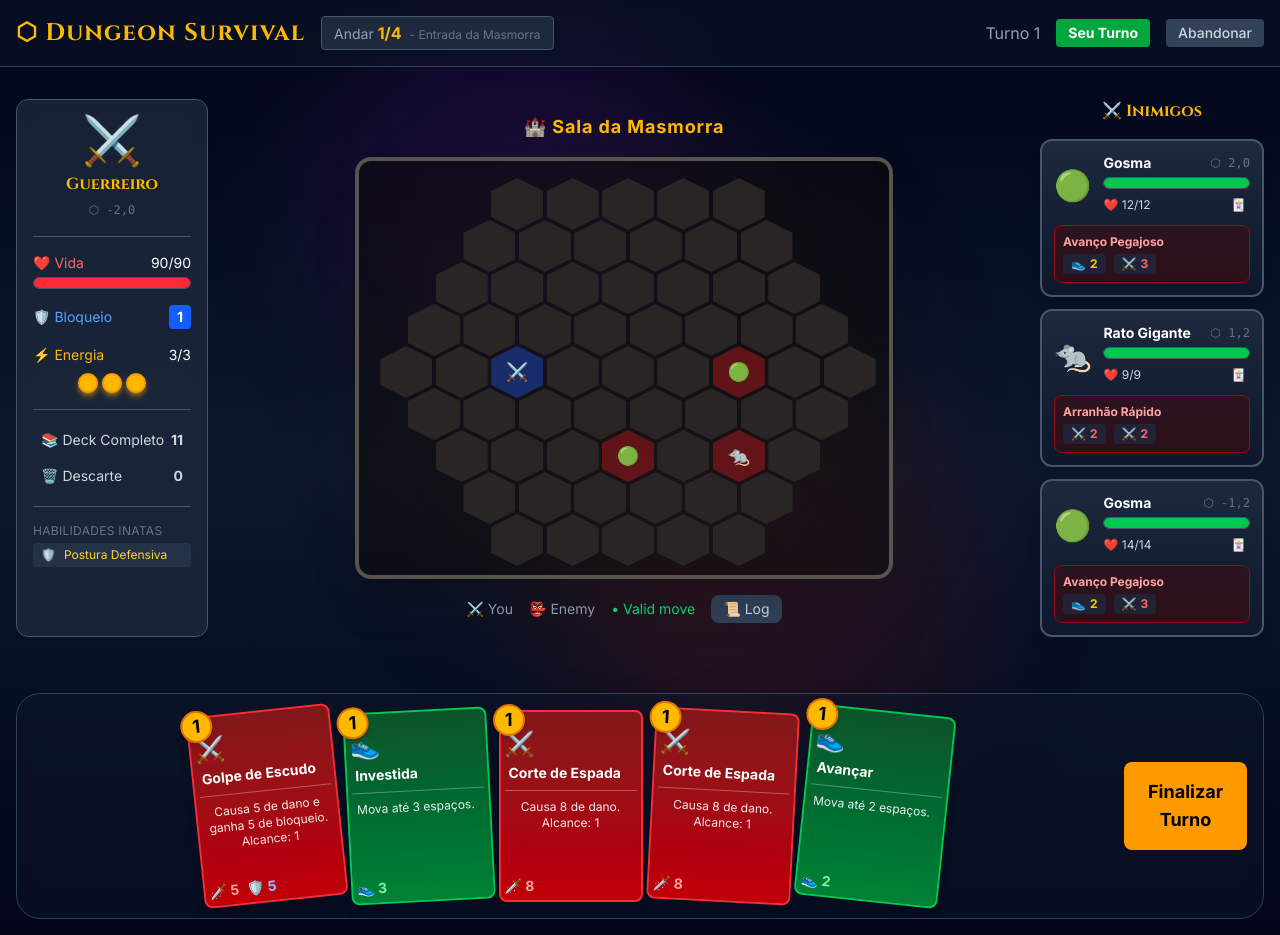
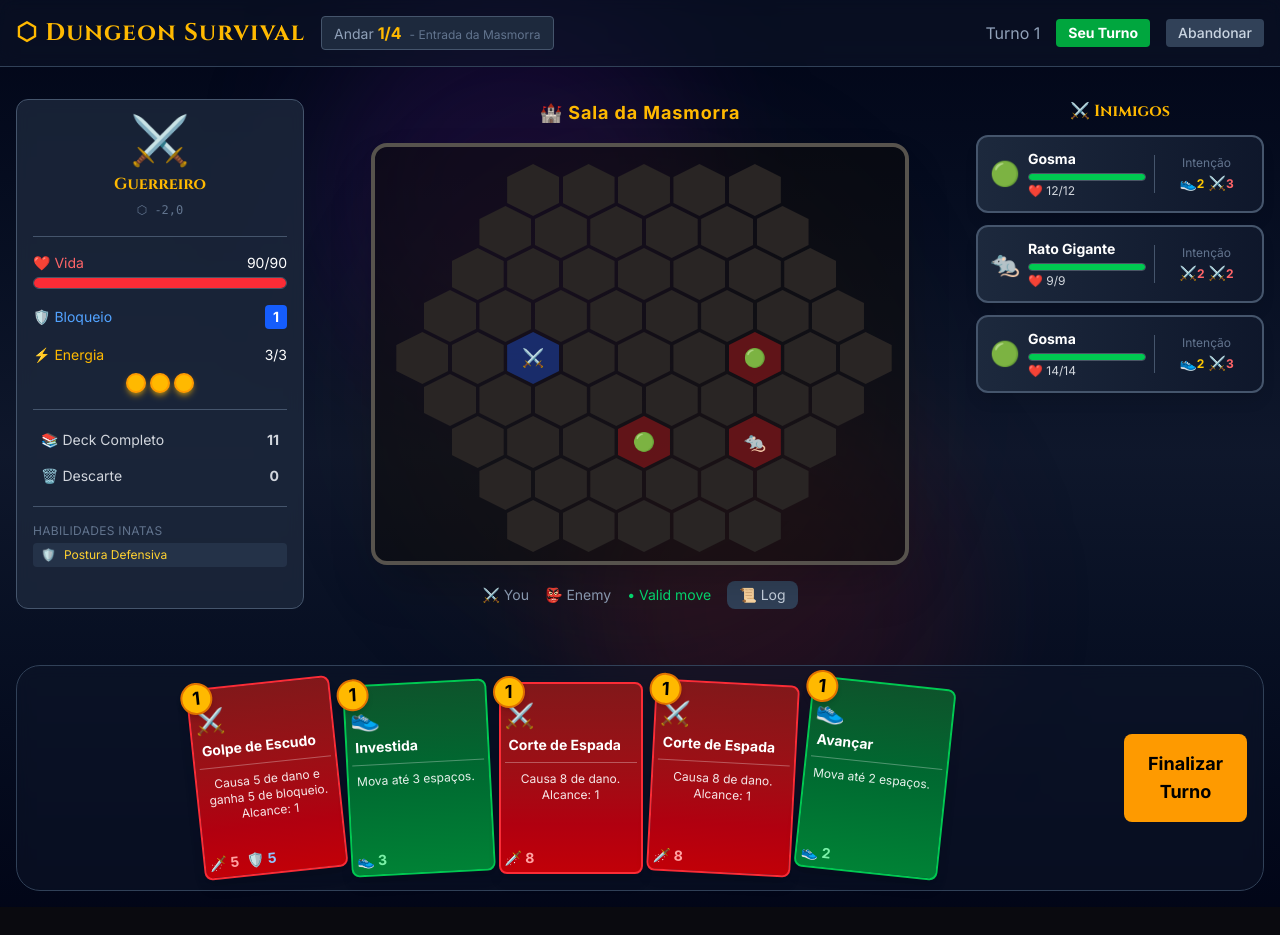
Before and after one commit to ValdineiJunior/dungeon-survival, a Next.js app: page /game in a window 1280 px wide. Both pictures are taken after a click on the button 328 px from the left and 436 px from the top of the page. After the commit the page ends 907 px from the top, so only its background shows below. Built offline with nearby package versions, Linux system fonts and the light colour scheme.

Commit message:
refactor: enhance layout and styling in EnemyCard and GamePage components for improved readability and user experience

```diff
--- a/app/components/EnemyCard.tsx
+++ b/app/components/EnemyCard.tsx
@@ -32,7 +32,7 @@ export function EnemyCard({ enemy, isTargetable, isTargeted, onClick, onViewActi
       onClick={isTargetable ? onClick : undefined}
       className={`
         relative p-3 rounded-xl
-        bg-gradient-to-b from-slate-800 to-slate-900
+        bg-gradient-to-r from-slate-800 to-slate-900
         border-2
         ${isTargetable
           ? 'border-yellow-400 shadow-yellow-400/50 hover:bg-slate-700 cursor-pointer animate-pulse ring-2 ring-yellow-400'
@@ -52,25 +52,28 @@ export function EnemyCard({ enemy, isTargetable, isTargeted, onClick, onViewActi
         </div>
       )}
 
-      <div className="flex items-center gap-3">
+      <div className="flex items-center gap-2">
         {/* Monster avatar */}
-        <div className={`text-3xl ${isTargetable ? 'animate-bounce' : ''}`}>
+        <div className={`text-2xl ${isTargetable ? 'animate-bounce' : ''}`}>
           {enemy.emoji}
         </div>
 
-        <div className="flex-1">
-          {/* Name and hex position */}
-          <div className="flex items-center justify-between">
-            <span className="text-white font-bold text-sm">
+        {/* Center: Enemy info */}
+        <div className="flex-1 min-w-0">
+          {/* Name and position */}
+          <div className="flex items-center justify-between gap-1">
+            <span className="text-white font-bold text-sm truncate">
               {enemy.name}
             </span>
-            <span className="text-slate-500 text-xs font-mono">
-              ⬡ {enemy.position.q},{enemy.position.r}
+            {enemy.block > 0 && (
+              <span className="text-blue-400 text-xs">
+                🛡️{enemy.block}
               </span>
+            )}
           </div>
 
           {/* HP bar */}
-          <div className="w-full h-3 bg-gray-700 rounded-full overflow-hidden border border-gray-600 mt-1">
+          <div className="w-full h-2 bg-gray-700 rounded-full overflow-hidden border border-gray-600 mt-1">
             <div
               className={`h-full transition-all duration-300 ${
                 hpPercentage > 50 ? 'bg-green-500' : hpPercentage > 25 ? 'bg-yellow-500' : 'bg-red-500'
@@ -79,55 +82,46 @@ export function EnemyCard({ enemy, isTargetable, isTargeted, onClick, onViewActi
             />
           </div>
 
-          {/* HP text, Block and View Actions button */}
-          <div className="flex items-center justify-between text-xs mt-1">
-            <span className="text-gray-300">
+          {/* HP text */}
+          <div className="text-xs text-gray-300 mt-0.5">
             ❤️ {enemy.hp}/{enemy.maxHp}
-            </span>
-            <div className="flex items-center gap-2">
-              {enemy.block > 0 && (
-                <span className="text-blue-400">
-                  🛡️ {enemy.block}
-                </span>
-              )}
-              <button
-                onClick={handleViewActions}
-                className="p-1 rounded hover:bg-slate-700 text-slate-400 hover:text-slate-200 transition-colors"
-                title="Ver todas as ações"
-              >
-                🃏
-              </button>
-            </div>
-          </div>
           </div>
         </div>
 
-      {/* Enemy Action Card */}
+        {/* Right side: Intent icons - fixed width for up to 3 actions */}
+        <div className="flex flex-col items-center gap-0.5 pl-2 border-l border-slate-600 w-24">
+          {/* Label - clickable to view all actions */}
+          <button
+            onClick={handleViewActions}
+            className="text-xs text-slate-500 hover:text-slate-300 transition-colors"
+            title="Ver todas as ações"
+          >
+            Intenção
+          </button>
+
+          {/* Action icons */}
           {actionCard && (
-        <div className="mt-2 p-2 rounded-lg bg-red-950/50 border border-red-800">
-          <div className="text-xs text-red-300 font-bold truncate mb-1">
-            {actionCard.name}
-          </div>
-          <div className="flex flex-wrap gap-2">
+            <div className="flex items-center gap-1" title={actionCard.name}>
               {actionCard.actions.map((action, index) => {
                 const info = actionIcons[action.type];
                 return (
-                <div
+                  <span
                     key={index}
-                  className={`flex items-center gap-1 px-2 py-0.5 rounded bg-slate-800/80 text-xs ${info.color}`}
+                    className={`text-sm ${info.color}`}
+                    title={`${action.type}: ${action.value}`}
                   >
-                  <span>{info.icon}</span>
-                  <span className="font-bold">{action.value}</span>
-                </div>
+                    {info.icon}<span className="text-xs font-bold">{action.value}</span>
+                  </span>
                 );
               })}
             </div>
+          )}
         </div>
-      )}
+      </div>
 
       {/* Click hint when targetable */}
       {isTargetable && (
-        <div className="mt-2 text-center text-yellow-400 text-xs font-bold">
+        <div className="mt-1 text-center text-yellow-400 text-xs font-bold">
           Clique para atacar!
         </div>
       )}
--- a/app/game/page.tsx
+++ b/app/game/page.tsx
@@ -162,7 +162,7 @@ export default function GamePage() {
         {/* Main layout: PlayerStatus | HexGrid | EnemyCards */}
         <div className="flex-1 flex gap-4 py-4">
           {/* Left panel - Player Status */}
-          <div className="w-48">
+          <div className="w-72">
             <PlayerStatus
               player={player}
               deckCount={deck.length}
@@ -189,7 +189,7 @@ export default function GamePage() {
           </div>
 
           {/* Right panel - Enemies */}
-          <div className="w-56 flex flex-col gap-4">
+          <div className="w-72 flex flex-col gap-3">
             <h3 className="text-amber-400 font-bold text-center">⚔️ Inimigos</h3>
             <div className="flex flex-col gap-3">
               {enemies.map((enemy) => (
```
Lines whose indentation alone changed are shown as unchanged.
